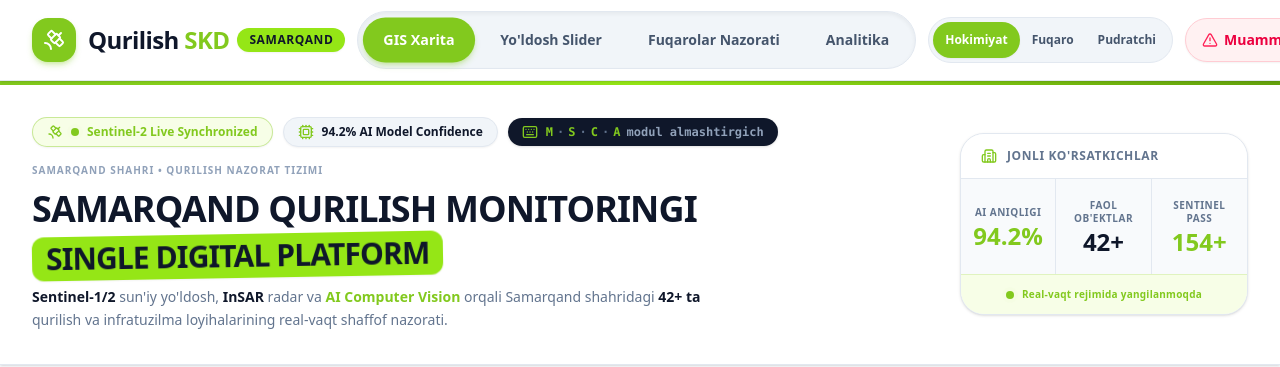
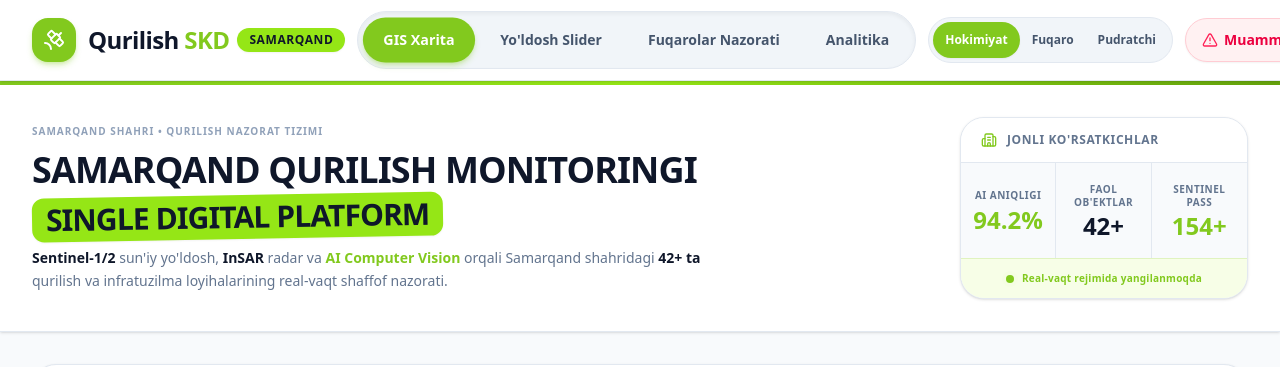
Before and after one commit to FarrukhDev-io/qurilishSKD, a Next.js app in the folder web/: page / in a window 1280 px wide. Shown: the top 367 px of the page. Built offline with nearby package versions, Linux system fonts and the light colour scheme.

Commit message:
fix: remove top badge row from HeaderBanner to simplify UI and reduce visual clutter

```diff
--- a/web/components/layout/HeaderBanner.tsx
+++ b/web/components/layout/HeaderBanner.tsx
@@ -1,7 +1,7 @@
 'use client';
 
 import React from 'react';
-import { Satellite, Cpu, Keyboard, Building2 } from 'lucide-react';
+import { Building2 } from 'lucide-react';
 
 export const HeaderBanner = React.memo(function HeaderBanner() {
   return (
@@ -13,44 +13,9 @@
       <div className="max-w-7xl mx-auto px-4 sm:px-6 lg:px-8 py-6 sm:py-8">
         <div className="flex flex-col lg:flex-row items-start lg:items-center justify-between gap-6 lg:gap-10">
 
-          {/* LEFT — Badges + Hero Title + Description */}
-          <div className="space-y-4 flex-1 min-w-0">
+          {/* LEFT — Hero Title + Description */}
+          <div className="space-y-3 flex-1 min-w-0">
 
-            {/* 2. BADGE ROW */}
-            <div className="flex flex-wrap items-center gap-2.5">
-
-              {/* Badge 1 — Sentinel Live (animated pulse) */}
-              <div className="inline-flex items-center space-x-2 px-3.5 py-1.5 rounded-full bg-[#F7FEE7] border border-[#82C91E]/40 text-xs font-extrabold text-[#82C91E] shadow-xs">
-                <Satellite className="w-4 h-4 text-[#82C91E] shrink-0" />
-                <span className="flex h-2 w-2 relative shrink-0">
-                  <span className="animate-ping absolute inline-flex h-full w-full rounded-full bg-[#82C91E] opacity-75"></span>
-                  <span className="relative inline-flex rounded-full h-2 w-2 bg-[#82C91E]"></span>
-                </span>
-                <span>Sentinel-2 Live Synchronized</span>
-              </div>
-
-              {/* Badge 2 — AI Confidence */}
-              <div className="inline-flex items-center space-x-2 px-3.5 py-1.5 rounded-full bg-slate-100 border border-slate-200 text-xs font-extrabold text-[#0F172A] shadow-xs">
-                <Cpu className="w-4 h-4 text-[#82C91E] shrink-0" />
-                <span>94.2% AI Model Confidence</span>
-              </div>
-
-              {/* Badge 3 — Hotkeys (sm+ only) */}
-              <div className="hidden sm:inline-flex items-center space-x-2 px-3.5 py-1.5 rounded-full bg-[#0F172A] text-white text-xs font-mono font-bold shadow-sm">
-                <Keyboard className="w-4 h-4 text-[#82C91E] shrink-0" />
-                <span>
-                  <span className="text-[#82C91E] font-black">M</span>
-                  <span className="text-slate-500 mx-1">·</span>
-                  <span className="text-[#82C91E] font-black">S</span>
-                  <span className="text-slate-500 mx-1">·</span>
-                  <span className="text-[#82C91E] font-black">C</span>
-                  <span className="text-slate-500 mx-1">·</span>
-                  <span className="text-[#82C91E] font-black">A</span>
-                  <span className="text-slate-400 ml-1.5">modul almashtirgich</span>
-                </span>
-              </div>
-
-            </div>
 
             {/* 3. HERO TITLE BLOCK */}
             <div className="space-y-2">
```
